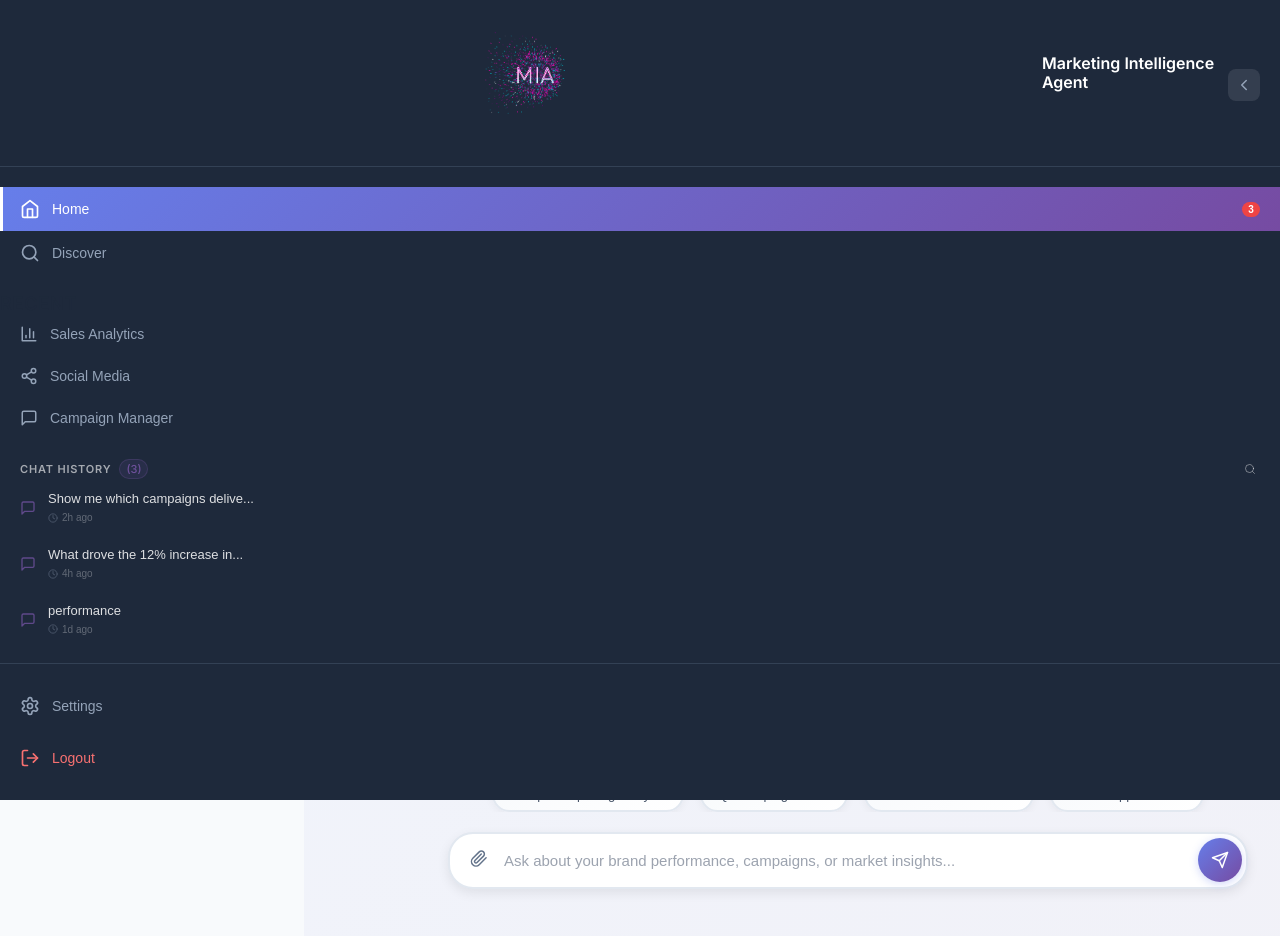
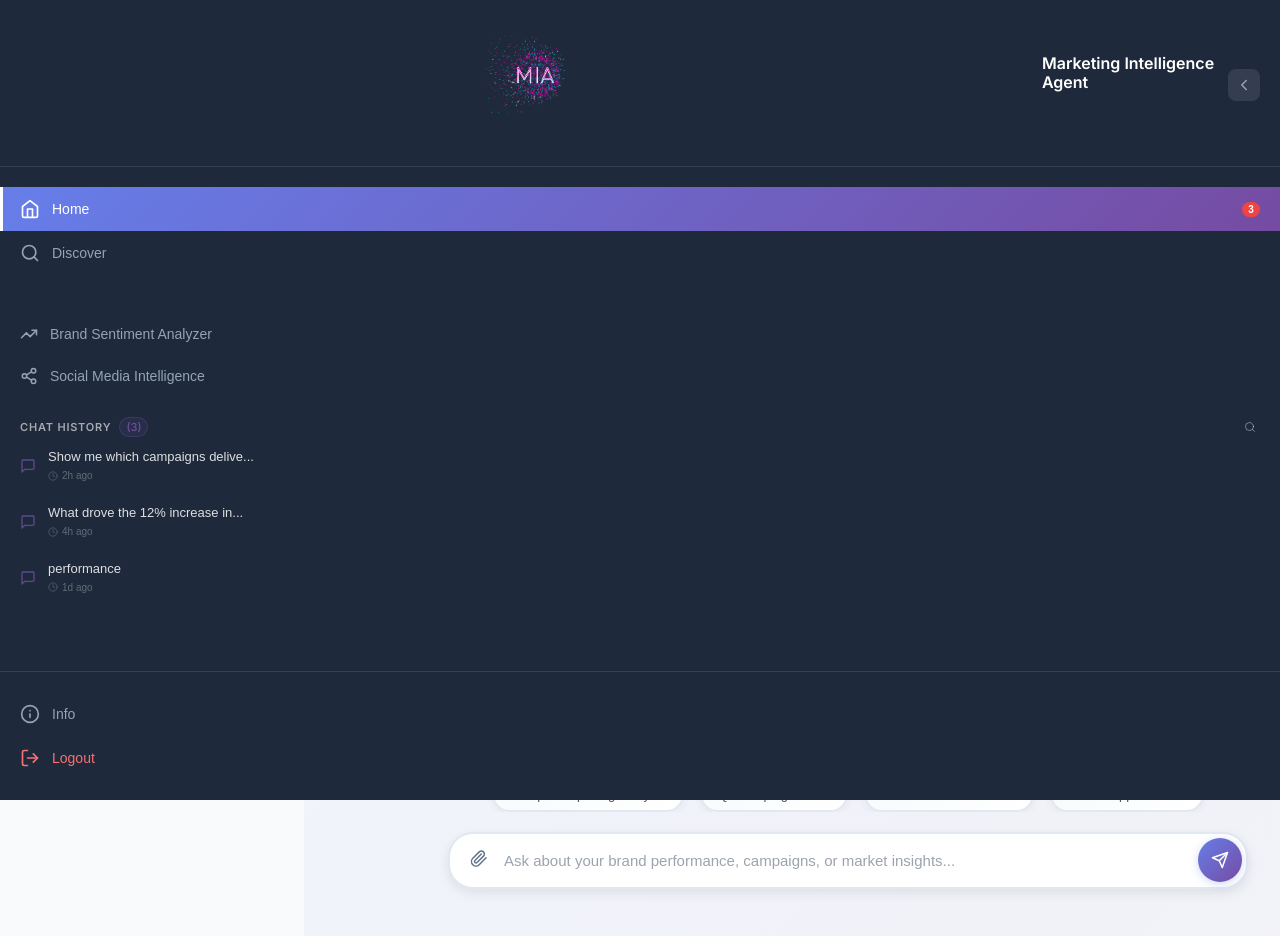
Before and after one commit to diageomia/UX, a React (Create React App) app: page /login in a window 1280 px wide. Both pictures are taken after typing "name@example.com", "Sample123" into the empty fields and a click on the button "Sign In". Shown: the top 936 px of the page. Built offline with nearby package versions, Linux system fonts and the light colour scheme; the HTML template or start-up script is replaced by a standard one.

Commit message:
Update Sidebar.js

```diff
--- a/src/components/Sidebar.js
+++ b/src/components/Sidebar.js
@@ -5,9 +5,10 @@ import {
   BarChart3,
   Share2,
   MessageSquare,
-  Settings,
+  Info, // Replaced Settings
   LogOut,
   ChevronLeft,
+  TrendingUp,
   Menu,
   Clock,
   X
@@ -15,8 +16,10 @@ import {
 
 import './Sidebar.css';
 
-const Sidebar = ({ onLogout, chatHistory = [], onChatSelect, onToggleCollapse, isCollapsed }) => {
-  const [activeItem, setActiveItem] = useState('home');
+const Sidebar = ({ onLogout, chatHistory = [], onChatSelect, onToggleCollapse, isCollapsed, onNavigate, currentView, recentTools = [], activeItem: externalActiveItem, onActiveItemChange }) => {
+  const [showInfoTooltip, setShowInfoTooltip] = useState(false);
+  const [internalActiveItem, setInternalActiveItem] = useState('home');
+  const activeItem = externalActiveItem || internalActiveItem;
   const [searchTerm, setSearchTerm] = useState('');
   const [filteredChatHistory, setFilteredChatHistory] = useState(chatHistory);
   const [isSearchVisible, setIsSearchVisible] = useState(false);
@@ -27,9 +30,8 @@ const Sidebar = ({ onLogout, chatHistory = [], onChatSelect, onToggleCollapse, i
   ];
 
   const recentItems = [
-    { id: 'sales', icon: BarChart3, label: 'Sales Analytics' },
-    { id: 'social', icon: Share2, label: 'Social Media' },
-    { id: 'campaign', icon: MessageSquare, label: 'Campaign Manager' },
+    { id: 'brand-analyzer', icon: TrendingUp, label: 'Brand Sentiment Analyzer' },
+    { id: 'social-insights', icon: Share2, label: 'Social Media Intelligence' },
   ];
 
   // Filter chat history based on search term
@@ -44,6 +46,18 @@ const Sidebar = ({ onLogout, chatHistory = [], onChatSelect, onToggleCollapse, i
       setFilteredChatHistory(filtered);
     }
   }, [searchTerm, chatHistory]);
+
+  // Close info tooltip when clicking outside
+  useEffect(() => {
+    const handleClickOutside = (event) => {
+      if (showInfoTooltip && !event.target.closest('.info-item-wrapper')) {
+        setShowInfoTooltip(false);
+      }
+    };
+
+    document.addEventListener('mousedown', handleClickOutside);
+    return () => document.removeEventListener('mousedown', handleClickOutside);
+  }, [showInfoTooltip]);
 
   const formatChatLabel = (query) => {
     return query.length > 30 ? query.substring(0, 30) + '...' : query;
@@ -61,7 +75,14 @@ const Sidebar = ({ onLogout, chatHistory = [], onChatSelect, onToggleCollapse, i
   };
 
   const handleItemClick = (itemId) => {
-    setActiveItem(itemId);
+    if (onActiveItemChange) {
+      onActiveItemChange(itemId);
+    } else {
+      setInternalActiveItem(itemId);
+    }
+    if (onNavigate) {
+      onNavigate(itemId);
+    }
   };
 
   return (
@@ -104,7 +125,7 @@ const Sidebar = ({ onLogout, chatHistory = [], onChatSelect, onToggleCollapse, i
             {menuItems.map((item) => (
               <li key={item.id}>
                 <button
-                  className={`nav-item ${activeItem === item.id ? 'active' : ''}`}
+                  className={`nav-item ${currentView === item.id ? 'active' : ''}`}
                   onClick={() => handleItemClick(item.id)}
                 >
                   <item.icon size={20} className="nav-icon" />
@@ -123,7 +144,27 @@ const Sidebar = ({ onLogout, chatHistory = [], onChatSelect, onToggleCollapse, i
             <div className="nav-section">
               <h3 className="section-title">RECENT</h3>
               <ul className="nav-list">
-                {recentItems.map((item) => (
+                {/* Show most recently visited tools first */}
+                {recentTools.map((tool) => (
+                  <li key={tool.id}>
+                    <button
+                      className={`nav-item ${activeItem === tool.id ? 'active' : ''}`}
+                      onClick={() => handleItemClick(tool.id)}
+                      title={`${tool.name} (${tool.category})`}
+                    >
+                      {tool.icon && React.cloneElement(tool.icon, { size: 18, className: "nav-icon" })}
+                      <span className="nav-label">{tool.name}</span>
+                    </button>
+                  </li>
+                ))}
+                {/* Show default items below recent tools (only if not already in recent) */}
+                {recentItems
+                  .filter((item) => {
+                    // Hide default item if it's already in recent tools
+                    const isInRecent = recentTools.some(tool => tool.id === `tool-${item.id}`);
+                    return !isInRecent;
+                  })
+                  .map((item) => (
                     <li key={item.id}>
                       <button
                         className={`nav-item ${activeItem === item.id ? 'active' : ''}`}
@@ -191,7 +232,16 @@ const Sidebar = ({ onLogout, chatHistory = [], onChatSelect, onToggleCollapse, i
                         <button
                           className={`nav-item chat-item ${activeItem === chat.id ? 'active' : ''}`}
                           onClick={() => {
-                            handleItemClick(chat.id);
+                            if (onActiveItemChange) {
+                              onActiveItemChange(chat.id);
+                            } else {
+                              setInternalActiveItem(chat.id);
+                            }
+                            // Navigate to home for chat history items
+                            if (onNavigate) {
+                              onNavigate('home');
+                            }
+                            // Load the selected chat
                             onChatSelect && onChatSelect(chat);
                           }}
                           title={chat.query}
@@ -232,18 +282,34 @@ const Sidebar = ({ onLogout, chatHistory = [], onChatSelect, onToggleCollapse, i
       </nav>
 
       <div className="sidebar-footer">
-        <button
-          className="nav-item settings-btn"
-          onClick={() => handleItemClick('settings')}
-        >
-          <Settings size={20} className="nav-icon" />
-          {!isCollapsed && <span className="nav-label">Settings</span>}
+        <ul className="nav-list">
+          <li className="info-item-wrapper">
+            <button className="nav-item" onClick={() => setShowInfoTooltip(!showInfoTooltip)}>
+              <Info size={20} className="nav-icon" />
+              {!isCollapsed && <span className="nav-label">Info</span>}
             </button>
-
+            {showInfoTooltip && (
+              <div className="info-tooltip">
+                <div className="tooltip-level-up-header">Stay tuned, our tool is leveling up!</div>
+                <h4>About MIA</h4>
+                <p>MIA is the gateway to being Diageo marketeer's companion to making faster and smarter decisions. It's designed to provide actionable insights from complex marketing data.</p>
+                <h5>Key Features:</h5>
+                <ul>
+                  <li><strong>KPI Dashboard:</strong> Customizable view of key performance indicators.</li>
+                  <li><strong>Critical Attention:</strong> Proactive alerts for important events.</li>
+                  <li><strong>MIA Chat:</strong> Conversational interface to query data.</li>
+                  <li><strong>Discover:</strong> Explore powerful marketing intelligence tools.</li>
+                </ul>
+              </div>
+            )}
+          </li>
+          <li>
             <button className="nav-item logout-btn" onClick={onLogout}>
               <LogOut size={20} className="nav-icon" />
               {!isCollapsed && <span className="nav-label">Logout</span>}
             </button>
+          </li>
+        </ul>
       </div>
     </div>
   );
```
Lines whose indentation alone changed are shown as unchanged.
